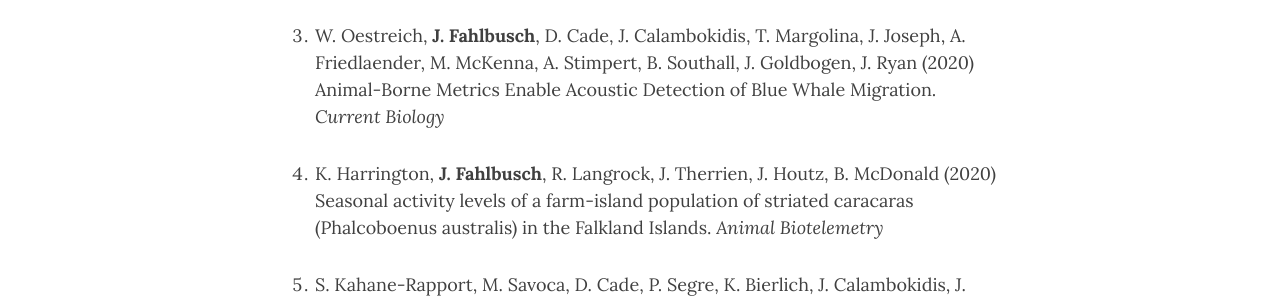
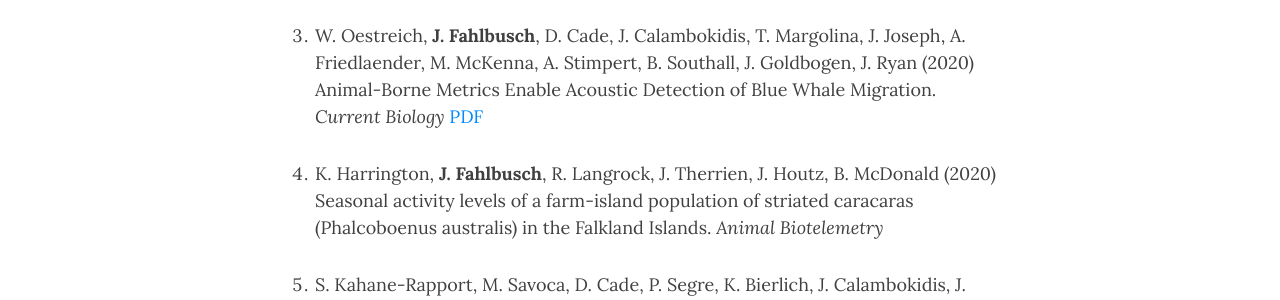
Before and after one commit to physalus/physalus.github.io, a Jekyll site: the page built from publications.md, in a window 1280 px wide and 900 px high, scrolled down 343 px. Shown: the part 155-455 px from the top of the window. Built offline with Jekyll 4.4.1, drawn with Linux system fonts in a browser that asks for light colours; nearby versions of some CDN libraries.

Commit message:
addimg pubs

```diff
--- a/publications.md
+++ b/publications.md
@@ -8,7 +8,7 @@
 
 10. E. Pirotta, C. Booth, D. Cade, J. Calambokidis, D. Costa, **J. Fahlbusch**, A. Friedlaender, J. Goldbogen, J. Harwood, E. Hazen, L. New, B. Southall (2021) Context-dependent variability in the predicted daily energetic costs of disturbance for blue whales. *Conservation Physiology*
 
-9. W. Oestreich, **J. Fahlbusch**, D. Cade, J. Calambokidis, T. Margolina, J. Joseph, A. Friedlaender, M. McKenna, A. Stimpert, B. Southall, J. Goldbogen, J. Ryan (2020) Animal-Borne Metrics Enable Acoustic Detection of Blue Whale Migration. *Current Biology*
+9. W. Oestreich, **J. Fahlbusch**, D. Cade, J. Calambokidis, T. Margolina, J. Joseph, A. Friedlaender, M. McKenna, A. Stimpert, B. Southall, J. Goldbogen, J. Ryan (2020) Animal-Borne Metrics Enable Acoustic Detection of Blue Whale Migration. *Current Biology* [PDF](https://physalus.github.io/files/pubs/Oestreich%20et%20al.%20-%202020%20-%20Animal-Borne%20Metrics%20Enable%20Acoustic%20Detection%20of%20Blue%20Whale%20Migration.pdf)
 
 8. K. Harrington, **J. Fahlbusch**, R. Langrock, J. Therrien, J. Houtz, B. McDonald (2020) Seasonal activity levels of a farm-island population of striated caracaras (Phalcoboenus australis) in the Falkland Islands. *Animal Biotelemetry*
 
```
Also changed, not shown: 6 other files.
